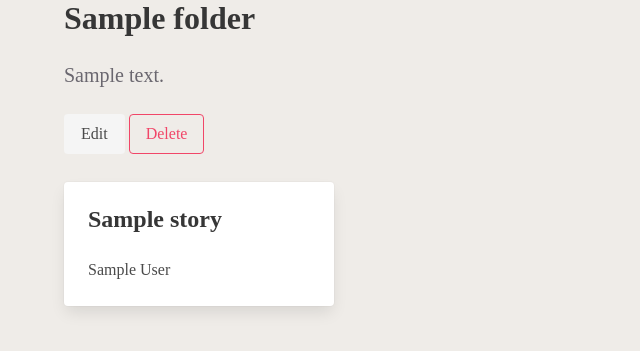
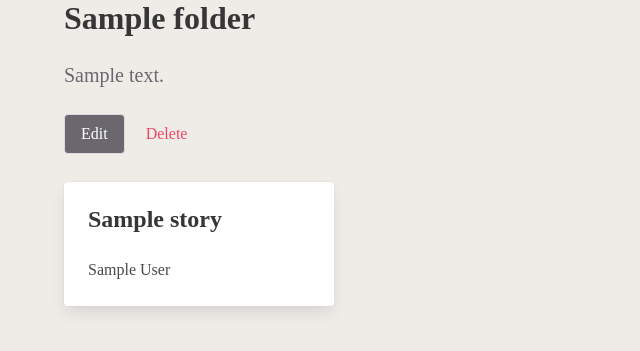
Before and after one commit to yashprakash13/honeysuckle-web, a Django app: page /profiles/folder/1/ in a window 1280 px wide. Shown: the part 52-403 px from the top of the page, without its empty margins (0-640 px from the left). Run offline with Django 3.2, Linux system fonts and the light colour scheme; a user stored in the database is signed in; tables that the repository leaves empty hold one stand-in row (values such as "Sample post"); parts of the project's set-up code (start-up, migrations or seed data) failed here and were passed over; some libraries are stand-ins or nearby versions; some web fonts are replaced.

Commit message:
buttons styled.

```diff
--- a/hbeg/profiles/templates/profiles/add_story_to_folder.html
+++ b/hbeg/profiles/templates/profiles/add_story_to_folder.html
@@ -2,6 +2,9 @@
 {% load static %}
 {% block content  %}
 {% load widget_tweaks %}
+{% include 'profiles/styles.html' %}
+
+
 <div class="container">
     <div class="column is-12">
         <div class="title">Add To Folders</div>
@@ -23,7 +26,7 @@
             </div>
             <div class="field is-grouped">
                 <div class="control">
-                    <button type="submit" class="button is-primary">Save Changes</button>
+                    <p type="submit" class="button" id="add-story-to-folder-btn">Save Changes</p>
                 </div>
             </div>
         {% endif %}
--- a/hbeg/profiles/templates/profiles/folder_add.html
+++ b/hbeg/profiles/templates/profiles/folder_add.html
@@ -2,6 +2,7 @@
 {% load static %}
 {% block content %}
 {% load widget_tweaks %}
+{% include 'profiles/styles.html' %}
 
 
 <div class="container">
@@ -46,7 +47,7 @@
 
         <div class="column is-12">
             <div class="field">
-                <button class="button is-primary">Create</button>
+                <p class="button" id="folder-create-btn">Create</p>
             </div>
         </div>
     </form>
--- a/hbeg/profiles/templates/profiles/folder_detail.html
+++ b/hbeg/profiles/templates/profiles/folder_detail.html
@@ -2,6 +2,7 @@
 {% load static %}
 {% block content  %}
 {% load widget_tweaks %}
+{% include 'profiles/styles.html' %}
 
 
 <div class="container">
@@ -19,9 +20,9 @@
         </div>
         <div class="column is-12">
             {% comment %} edit folder details and delete stories within it {% endcomment %}
-            <a href="{% url 'folder_edit' folder.id %}" class="button is-light">Edit</a>
+            <a href="{% url 'folder_edit' folder.id %}" class="button" id="go-to-edit-folder-btn">Edit</a>
             {% comment %} delete a folder and all its stories within {% endcomment %}
-            <a href="{% url 'folder_delete' folder.id %}" class="button is-danger is-outlined">Delete</a>
+            <a href="{% url 'folder_delete' folder.id %}" class="button is-danger is-inverted">Delete</a>
         </div>
         {% comment %}display stories one by one (max 4)  {% endcomment %}
     </div>
--- a/hbeg/profiles/templates/profiles/story_rating.html
+++ b/hbeg/profiles/templates/profiles/story_rating.html
@@ -2,6 +2,7 @@
 {% load static %}
 {% block content  %}
 {% load widget_tweaks %}
+{% include 'profiles/styles.html' %}
 
 
 <div class="container">
@@ -23,7 +24,7 @@
         </div>
         <div class="field is-grouped">
             <div class="control">
-                <button type="submit" class="button is-primary">Rate</button>
+                <p type="submit" class="button" id="save-rating-story-btn">Rate</p>
             </div>
         </div>
     </form>
--- a/hbeg/profiles/templates/profiles/styles.html
+++ b/hbeg/profiles/templates/profiles/styles.html
@@ -67,12 +67,14 @@
 }
 
 {% comment %} The two buttons at the top and settings button{% endcomment %}
-#search-btn, #contribute-story-btn, #profile-settings-btn, #folder-edit-save-btn{
+#search-btn, #contribute-story-btn, #profile-settings-btn,
+#folder-edit-save-btn, #folder-create-btn, #story-add-to-folder-btn,
+#rate-story-btn, #save-rating-story-btn, #add-story-to-folder-btn, #go-to-edit-folder-btn{
     background-color:#6a676f;
     color:white;
 }
 {% comment %} delete btns  {% endcomment %}
-.button.is-danger.is-inverted{
+.button.is-danger.is-inverted, #go-to-story-btn{
     background-color:#efece8;
 }
 
```
Also changed, not shown: hbeg/profiles/templates/profiles/story_detail.html (+4 -3 lines), hbeg/static/css/main.css (+1 -12 lines).
